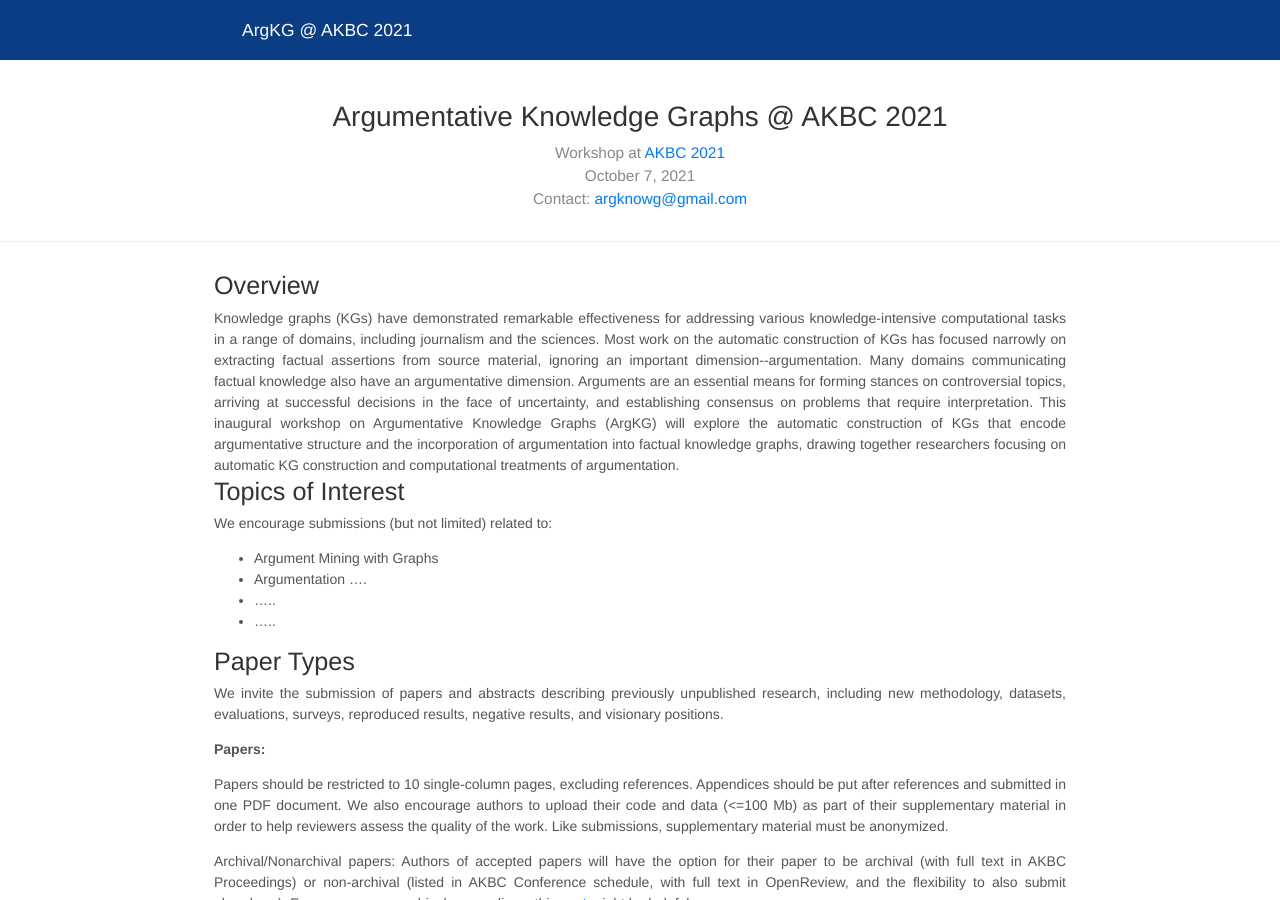
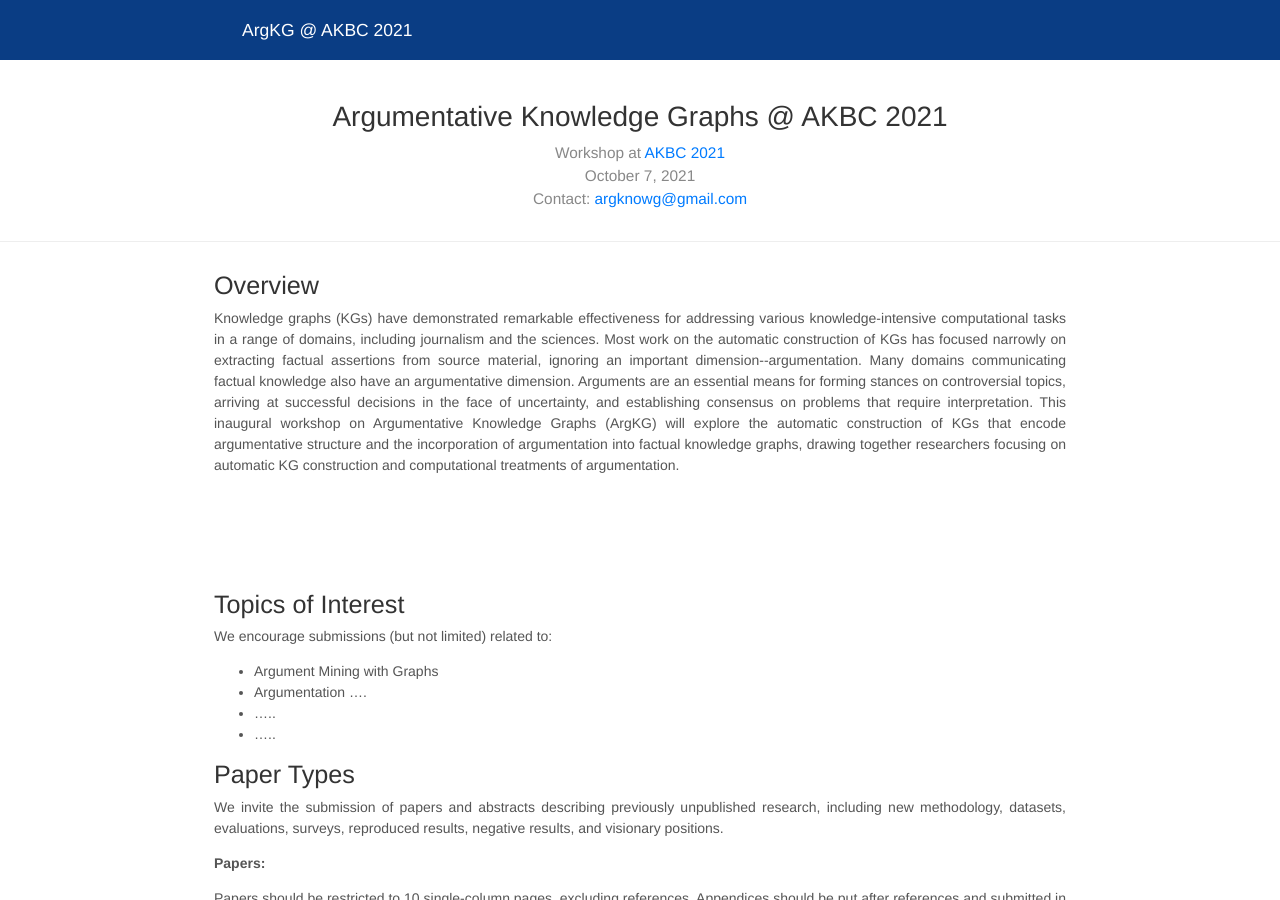
Before and after one commit to ArgKG/2021, a Jekyll site: the page built from index.md, in a window 1280 px wide and 900 px high. Built offline with Jekyll 4.4.1, drawn with Linux system fonts in a browser that asks for light colours; nearby versions of some CDN libraries.

Commit message:
Update index.md

```diff
--- a/index.md
+++ b/index.md
@@ -7,7 +7,9 @@ collection: pages_2019
 
 ## Overview
 
-<div>Knowledge graphs (KGs) have demonstrated remarkable effectiveness for addressing various knowledge-intensive computational tasks in a range of domains, including journalism and the sciences.  Most work on the automatic construction of KGs has focused narrowly on extracting factual assertions from source material, ignoring an important dimension--argumentation.  Many domains communicating factual knowledge also have an argumentative dimension.  Arguments are an essential means for forming stances on controversial topics, arriving at successful decisions in the face of uncertainty, and establishing consensus on problems that require interpretation.  This inaugural workshop on Argumentative Knowledge Graphs (ArgKG) will explore the automatic construction of KGs that encode argumentative structure and the incorporation of argumentation into factual knowledge graphs, drawing together researchers focusing on automatic KG construction and computational treatments of argumentation.</div>
+<p style="margin-bottom:3cm;"> Knowledge graphs (KGs) have demonstrated remarkable effectiveness for addressing various knowledge-intensive computational tasks in a range of domains, including journalism and the sciences.  Most work on the automatic construction of KGs has focused narrowly on extracting factual assertions from source material, ignoring an important dimension--argumentation.  Many domains communicating factual knowledge also have an argumentative dimension.  Arguments are an essential means for forming stances on controversial topics, arriving at successful decisions in the face of uncertainty, and establishing consensus on problems that require interpretation.  This inaugural workshop on Argumentative Knowledge Graphs (ArgKG) will explore the automatic construction of KGs that encode argumentative structure and the incorporation of argumentation into factual knowledge graphs, drawing together researchers focusing on automatic KG construction and computational treatments of argumentation.</p>
+
+
 
 ## Topics of Interest
 
```
